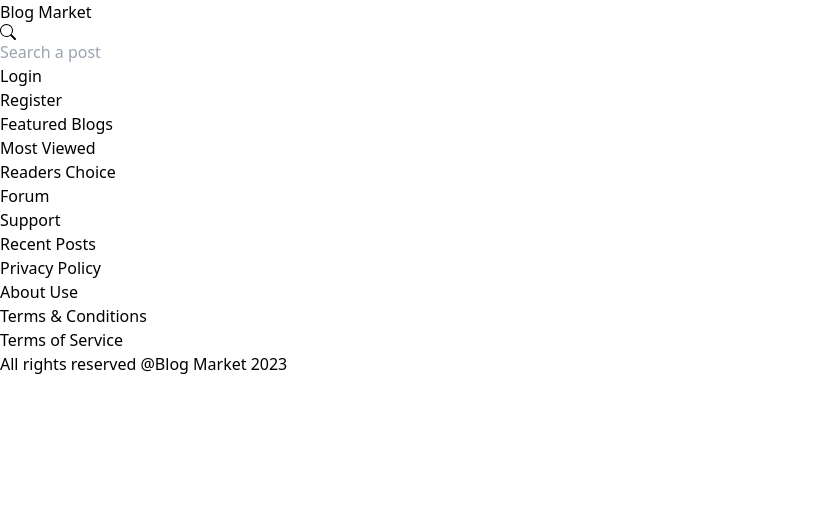
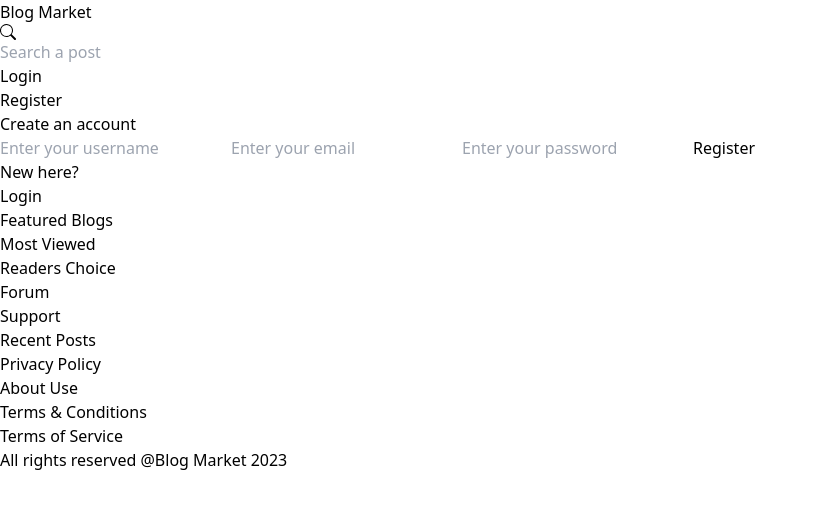
Before and after one commit to thakiddx/blogApp, a React (Vite) app: page /register in a window 1280 px wide. Shown: the top 508 px of the page, without its empty margins (0-815 px from the left). Built offline with nearby package versions, Linux system fonts and the light colour scheme.

Commit message:
register

```diff
--- a/src/pages/Register.jsx
+++ b/src/pages/Register.jsx
@@ -1,9 +1,19 @@
-
+import { Link } from "react-router-dom"
 
 const Register = () => {
   return (
-    <div>
-
+    <div className="w-full flex justify-center items-center h-[70vh] ">
+        <div className="flex flex-col justify-center items-center space-y-4 w-[80%] md:w-[25%]">
+            <h1 className="text-xl font-bold text-left">Create an account</h1>
+            <input className="w-full px-4 py-2 border-2 border-black outline-0" type="text" placeholder="Enter your username"/>
+            <input className="w-full px-4 py-2 border-2 border-black outline-0" type="text" placeholder="Enter your email"/>
+            <input className="w-full px-4 py-2 border-2 border-black outline-0"  type="password" placeholder="Enter your password"/>
+            <button className="w-full px-4 py-4 text-lg font-bold text-white bg-black rounded-lg hover:bg-gray-500 hover:text-black">Register</button>
+            <div className="flex justify-center items-center space-x-3">
+                <p>New here?</p>
+                <p className="text-gray-500 hover:text-black"><Link to="/login">Login</Link></p>
+            </div>
+        </div>
     </div>
   )
 }
```
